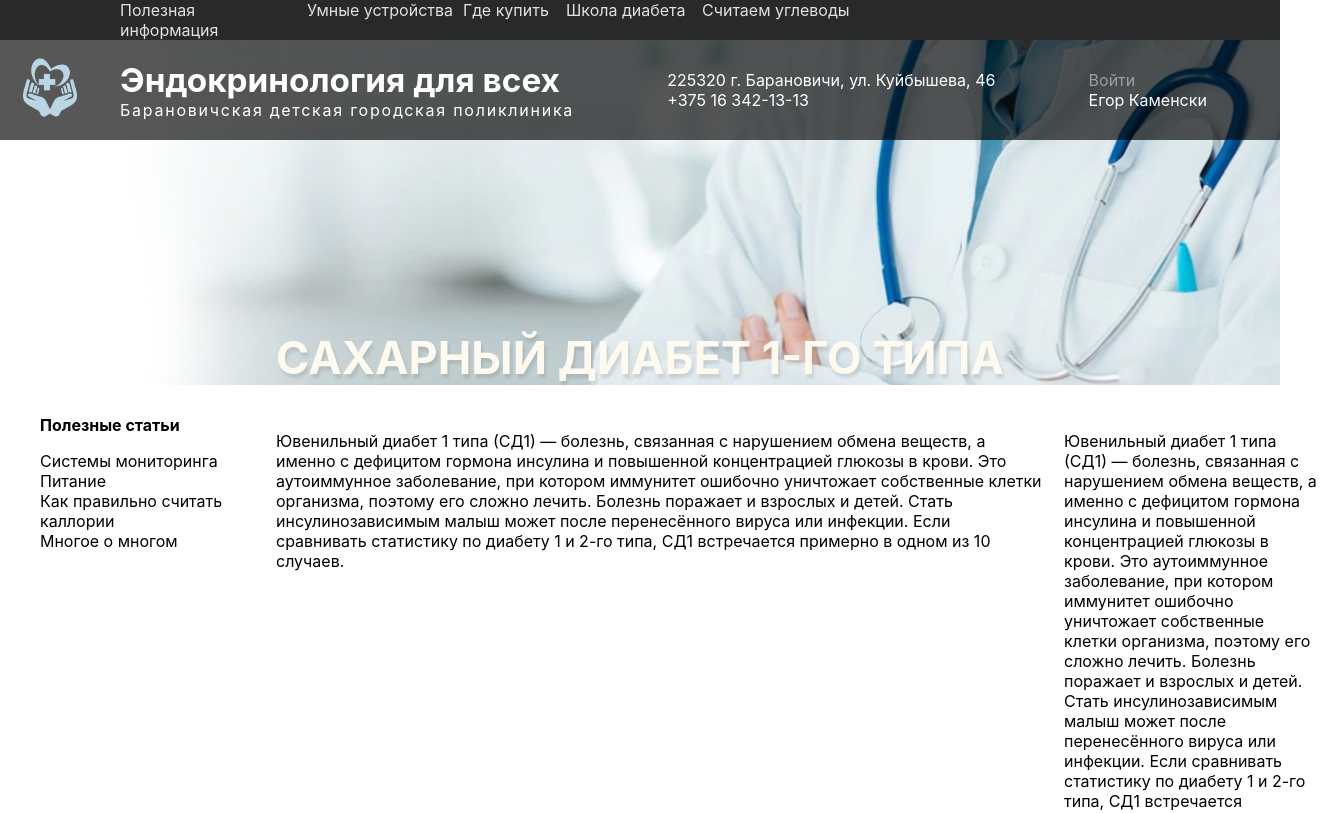
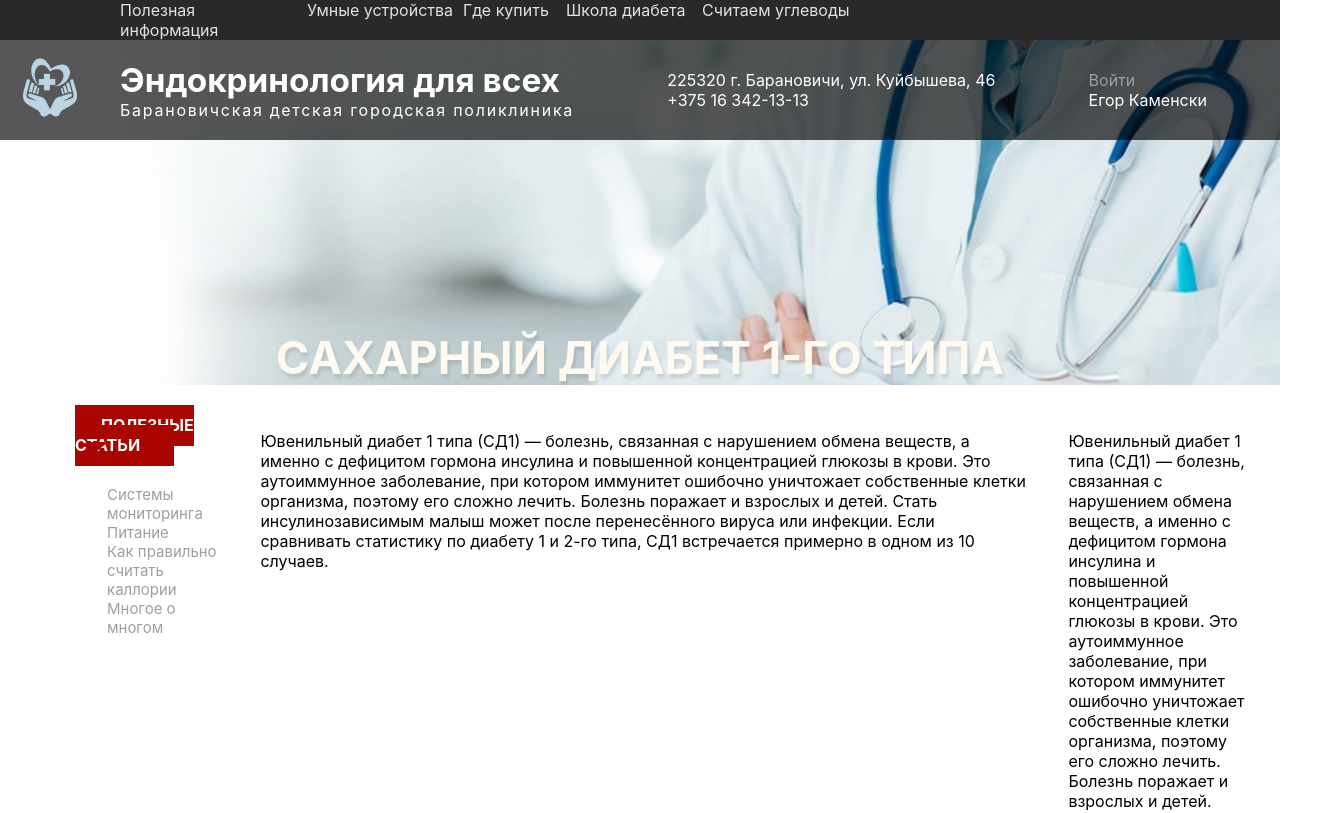
Before and after one commit to Satyricons/react-learn, a React (Create React App) app: page /body in a window 1280 px wide. Shown: the top 813 px of the page, 1320 px wide, since content can reach past the window. Built offline with nearby package versions, Linux system fonts and the light colour scheme.

Commit message:
Make body

```diff
--- a/src/components/body/body.jsx
+++ b/src/components/body/body.jsx
@@ -10,13 +10,14 @@ const Body = () => {
 
             <div className={bodycss.textbody}>
 
-                <div className={bodycss.item1}><b>Полезные статьи</b>
-                    <p></p>
+                <div className={bodycss.item1}><b className={bodycss.d15}>Полезные статьи</b>
+
+                    <div className={bodycss.item11}>
                     <div>Системы мониторинга</div>
                     <div>Питание</div>
                     <div>Как правильно считать каллории</div>
                     <div>Многое о многом</div>
-
+                    </div>
 
                 </div>
 
@@ -25,7 +26,7 @@ const Body = () => {
                     <p>Ювенильный диабет 1 типа (СД1) — болезнь, связанная с нарушением обмена веществ, а именно с дефицитом гормона инсулина и повышенной концентрацией глюкозы в крови. Это аутоиммунное заболевание, при котором иммунитет ошибочно уничтожает собственные клетки организма, поэтому его сложно лечить. Болезнь поражает и взрослых и детей. Стать инсулинозависимым малыш может после перенесённого вируса или инфекции. Если сравнивать статистику по диабету 1 и 2-го типа, СД1 встречается примерно в одном из 10 случаев.</p>
                 </div>
 
-                <div>
+                <div className={bodycss.item3}>
                     <p>Ювенильный диабет 1 типа (СД1) — болезнь, связанная с нарушением обмена веществ, а именно с дефицитом гормона инсулина и повышенной концентрацией глюкозы в крови. Это аутоиммунное заболевание, при котором иммунитет ошибочно уничтожает собственные клетки организма, поэтому его сложно лечить. Болезнь поражает и взрослых и детей. Стать инсулинозависимым малыш может после перенесённого вируса или инфекции. Если сравнивать статистику по диабету 1 и 2-го типа, СД1 встречается примерно в одном из 10 случаев.</p>
                 </div>
 
--- a/src/components/body/body.module.css
+++ b/src/components/body/body.module.css
@@ -1,6 +1,5 @@
 .allbody {
     background: rgb(255, 255, 255);
-
 }
 
 .zagbody{
@@ -15,11 +14,47 @@
     padding-top: 30px;
     background: rgb(255, 255, 255);
     display: grid;
-    gap: 20px;
-    grid-template-columns: 20% 60% 20%;
+    grid-gap: 40px;
+    grid-template-columns: auto 60% auto;
 
 }
 
 .item1{
-    margin-left: 40px;
+    padding-left: 25px;
+    margin-left: 50px;
+    color: white;
+    text-transform:uppercase;
 }
+
+.item11{
+    margin-left: 32px;
+    margin-top: 30px;
+    color: #9f9f9f;
+    font-size: 15px;
+    text-transform:none;
+}
+
+.item3{
+    margin-right: 30px;
+}
+
+.d15 {
+    padding-bottom: 11px;
+    padding-top: 10px;
+    padding-right: 34px;
+    padding-left: 26px;
+    background: #aa0600;
+    position: relative;
+}
+.d15:after {
+    content: "";
+    margin-top: 17px;
+    width: 0;
+    height: 0;
+    position: absolute;
+    top: 20px;
+    left: 15%;
+    border-width: 0px 0px 15px 18px;
+    border-style: solid;
+    border-color: transparent #aa0600;
+}
```
